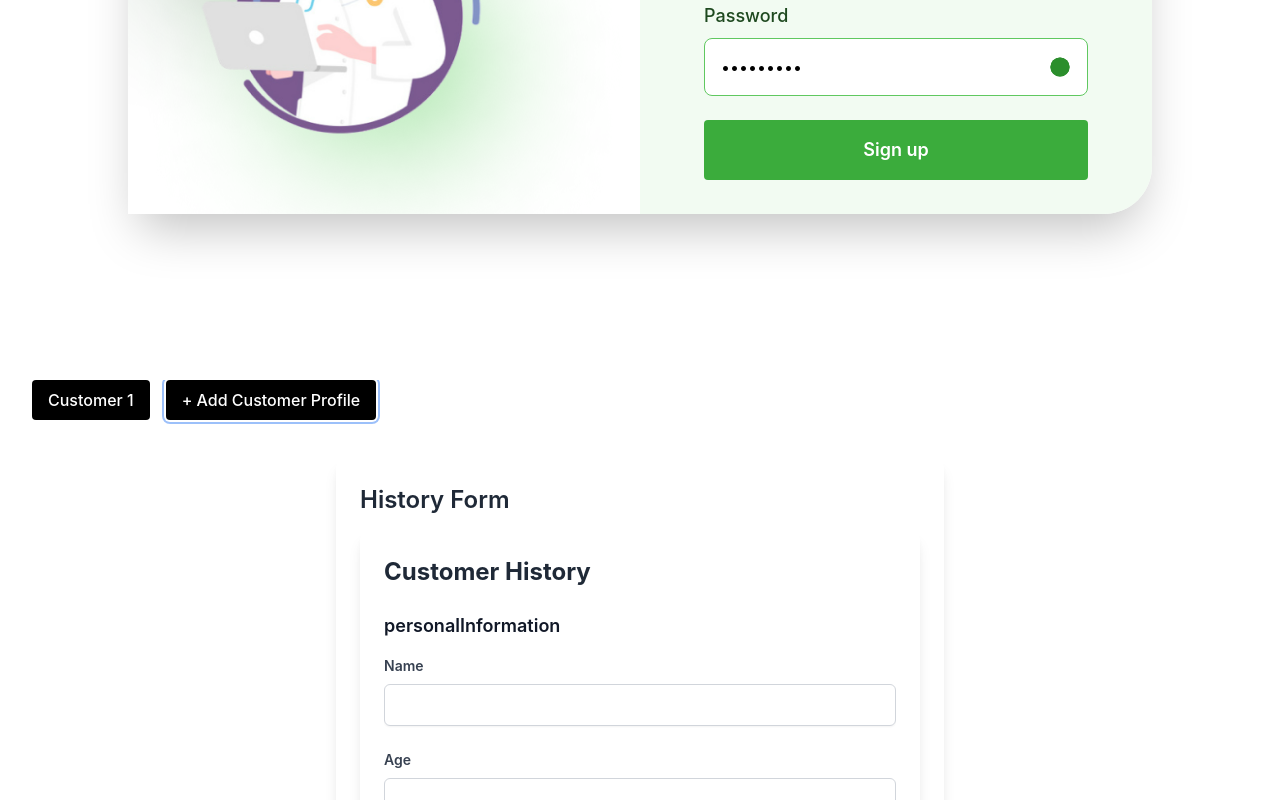
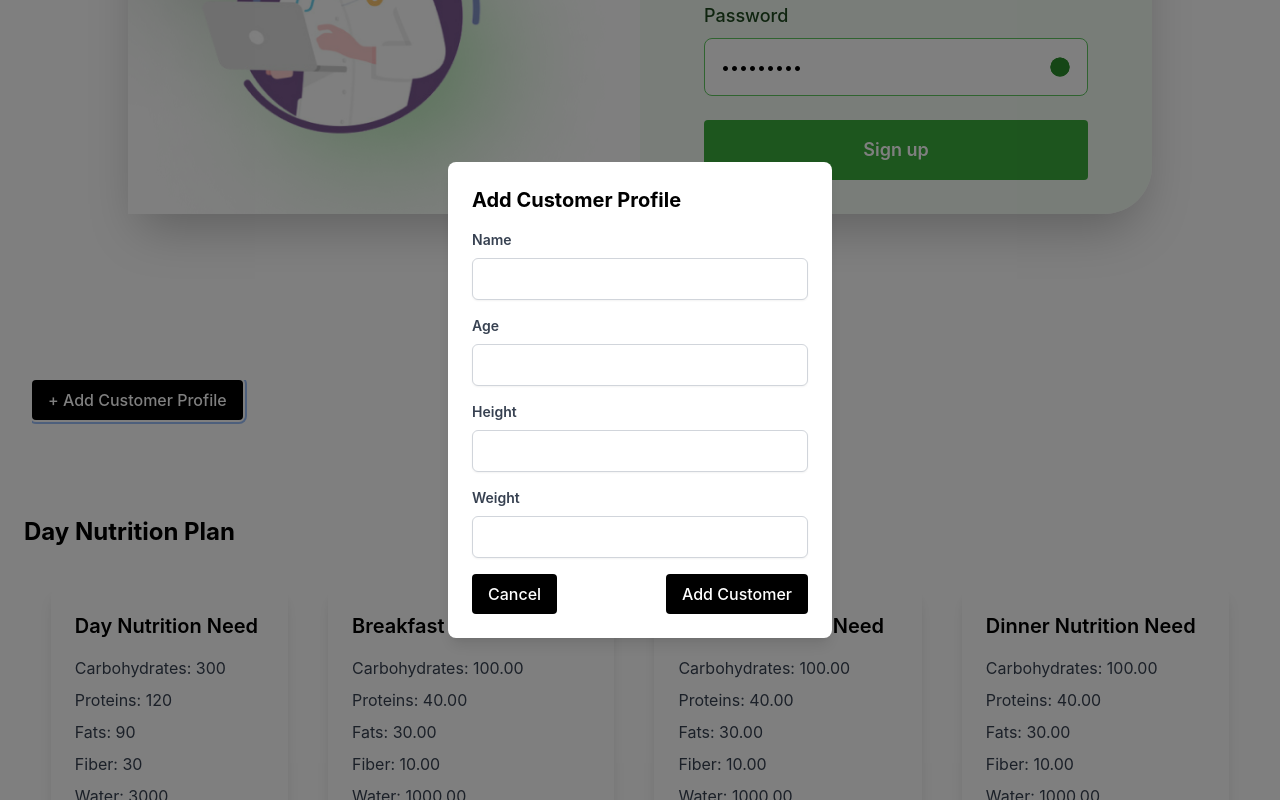
Before and after one commit to Brijesh439/vitalplate, a React (Create React App) app: page /form in a window 1280 px wide. Both pictures are taken after typing "name@example.com", "Sample123", "Sample", "Sample", "Sample" into the empty fields and a click on the button "+ Add Customer Profile". Shown: the part 452-1252 px from the top of the page. Built offline with nearby package versions, Linux system fonts and the light colour scheme.

Commit message:
Edit functionality and search button functionality pending

```diff
--- a/src/App.js
+++ b/src/App.js
@@ -15,11 +15,11 @@ const App = () => {
       <div className="App">
         <Login />
         <FormPage />
+        <DayNutritionPlan/>
         <MealPlanner />
+        <NutritionSearch/>
         {/* <Header/>
           <HeaderL/> */}
-        <DayNutritionPlan/>
-        <NutritionSearch/>
       </div>
     </Router>
   );
--- a/src/components/historyform.js
+++ b/src/components/historyform.js
@@ -25,7 +25,7 @@ const HistoryForm = ({ onSubmit, initialData }) => {
   };
 
   const handleReset = () => {
-    setFormData(initialData || {}); // Reset to initialData if provided, or clear form fields
+    setFormData(initialData || {});
   };
 
   const renderFields = (fields) => {
@@ -72,9 +72,7 @@ const HistoryForm = ({ onSubmit, initialData }) => {
       <form onSubmit={handleSubmit} className="overflow-y-auto h-[65vh]">
         {Object.entries(historyFormConfig).map(([section, fields]) => (
           <div key={section} className="mb-8">
-            <h3 className="text-lg font-semibold text-gray-900 mb-4">
-              {section}
-            </h3>
+            <h3 className="text-lg font-semibold text-gray-900 mb-4">{section}</h3>
             {renderFields(fields)}
           </div>
         ))}
--- a/src/components/nutrientForm.js
+++ b/src/components/nutrientForm.js
@@ -25,7 +25,7 @@ const NutrientForm = ({ onSubmit, initialData }) => {
   };
 
   const handleReset = () => {
-    setFormData(initialData || {}); // Reset to initialData or clear form fields
+    setFormData(initialData || {});
   };
 
   const renderFields = (fields) => {
@@ -55,9 +55,7 @@ const NutrientForm = ({ onSubmit, initialData }) => {
       <form onSubmit={handleSubmit} className="overflow-y-auto h-[65vh]">
         {Object.entries(nutrientFormConfig).map(([section, fields]) => (
           <div key={section} className="mb-8">
-            <h3 className="text-lg font-semibold text-gray-900 mb-4">
-              {section}
-            </h3>
+            <h3 className="text-lg font-semibold text-gray-900 mb-4">{section}</h3>
             {renderFields(fields)}
           </div>
         ))}
--- /dev/null
+++ b/src/components/popform.js
@@ -0,0 +1,72 @@
+import React, { useState } from "react";
+import Button from "../components/button";
+
+const PopupForm = ({ onClose, onAddCustomer }) => {
+  const [formData, setFormData] = useState({
+    name: "",
+    age: "",
+    // gender: "",
+    height: "",
+    weight: "",
+  });
+
+  const handleChange = (e) => {
+    const { name, value } = e.target;
+    setFormData((prevData) => ({
+      ...prevData,
+      [name]: value,
+    }));
+  };
+
+  const handleSubmit = (e) => {
+    e.preventDefault();
+    onAddCustomer(formData);
+    onClose(); // Close the popup after submission
+  };
+
+  return (
+    <div className="fixed inset-0 flex items-center justify-center bg-black bg-opacity-50">
+      <div className="bg-white p-6 rounded-lg shadow-lg max-w-sm w-full">
+        <h2 className="text-xl font-bold mb-4">Add Customer Profile</h2>
+        <form onSubmit={handleSubmit}>
+          {Object.keys(formData).map((key) => (
+            <div key={key} className="mb-4">
+              <label className="block text-sm font-semibold text-gray-700 mb-2">
+                {key.charAt(0).toUpperCase() + key.slice(1)}
+              </label>
+              <input
+                type={
+                  key === "age" || key === "height" || key === "weight"
+                    ? "number"
+                    : "text"
+                }
+                name={key}
+                value={formData[key]}
+                onChange={handleChange}
+                className="mt-1 block w-full rounded-md border-gray-300 shadow-sm focus:border-green-500 focus:ring focus:ring-green-200 focus:ring-opacity-50 p-2"
+                required
+              />
+            </div>
+          ))}
+          <div className="flex justify-between">
+            <Button
+              type="button"
+              onClick={onClose}
+              className="bg-black hover:bg-white text-white hover:text-black p-2 rounded"
+            >
+              Cancel
+            </Button>
+            <Button
+              type="submit"
+              className="bg-black hover:bg-white text-white hover:text-black p-2 rounded"
+            >
+              Add Customer
+            </Button>
+          </div>
+        </form>
+      </div>
+    </div>
+  );
+};
+
+export default PopupForm;
--- a/src/config/content.js
+++ b/src/config/content.js
@@ -94,14 +94,14 @@ export const historyFormConfig = {
   personalInformation: [
     { label: "Name", type: "text", name: "name" },
     { label: "Age", type: "number", name: "age" },
+    { label: "Height", type: "number", name: "height" },
+    { label: "Weight", type: "number", name: "weight" },
     {
       label: "Gender",
       type: "select",
       name: "gender",
       options: ["Male", "Female", "Other"],
     },
-    { label: "Height", type: "number", name: "height" },
-    { label: "Weight", type: "number", name: "weight" },
     { label: "Occupation", type: "text", name: "occupation" },
     {
       label: "Involved in any Exercise or Sport",
--- a/src/pages/formpage.js
+++ b/src/pages/formpage.js
@@ -1,7 +1,8 @@
-import React, { useState } from 'react';
-import HistoryForm from '../components/historyform';
-import NutrientForm from '../components/nutrientForm';
-import Button from '../components/button';
+import React, { useState } from "react";
+import HistoryForm from "../components/historyform";
+import NutrientForm from "../components/nutrientForm";
+import Button from "../components/button";
+import PopupForm from "../components/popform";
 
 const CustomerTabs = ({ customers, onSelectCustomer, onAddCustomer }) => (
   <div className="flex gap-4 overflow-x-auto pb-4 mb-6">
@@ -25,35 +26,67 @@ const CustomerTabs = ({ customers, onSelectCustomer, onAddCustomer }) => (
 
 const FormPage = () => {
   const [selectedCustomer, setSelectedCustomer] = useState(null);
-  const [customers, setCustomers] = useState([]); // Start with an empty array for user-added customers.
+  const [customers, setCustomers] = useState([]);
+  const [isPopupOpen, setIsPopupOpen] = useState(false);
+  const [isHistorySaved, setIsHistorySaved] = useState(false);
+  const [isHistoryEditable, setIsHistoryEditable] = useState(true);
+  const [isNutritionEditable, setIsNutritionEditable] = useState(true);
 
-  const handleAddCustomer = () => {
-    const newCustomer = {
+  const handleAddCustomer = (newCustomer) => {
+    const customerWithId = {
       id: customers.length + 1,
-      name: `Customer ${customers.length + 1}`,
-      historyData: null,
-      nutritionData: null
+      ...newCustomer,
+      historyData: {
+        name: newCustomer.name,
+        age: newCustomer.age,
+        gender: newCustomer.gender,
+        height: newCustomer.height,
+        weight: newCustomer.weight,
+      },
+      nutritionData: null,
     };
-    setCustomers([...customers, newCustomer]);
-    setSelectedCustomer(newCustomer);
+
+    setCustomers([...customers, customerWithId]);
+    setSelectedCustomer(customerWithId);
+    setIsHistorySaved(false);
+    setIsHistoryEditable(true);
+    setIsNutritionEditable(true);
   };
 
   const handleSelectCustomer = (customer) => {
     setSelectedCustomer(customer);
+    setIsHistorySaved(customer.historyData !== null);
+    setIsHistoryEditable(customer.historyData === null);
+    setIsNutritionEditable(customer.nutritionData === null);
   };
 
   const handleHistoryFormSubmit = (data) => {
-    setCustomers(customers.map(c =>
-      c.id === selectedCustomer.id ? { ...c, historyData: data } : c
-    ));
+    setCustomers(
+      customers.map((c) =>
+        c.id === selectedCustomer.id ? { ...c, historyData: data } : c
+      )
+    );
     setSelectedCustomer({ ...selectedCustomer, historyData: data });
+    setIsHistorySaved(true);
+    setIsHistoryEditable(false);
   };
 
   const handleNutritionFormSubmit = (data) => {
-    setCustomers(customers.map(c =>
-      c.id === selectedCustomer.id ? { ...c, nutritionData: data } : c
-    ));
+    setCustomers(
+      customers.map((c) =>
+        c.id === selectedCustomer.id ? { ...c, nutritionData: data } : c
+      )
+    );
     setSelectedCustomer({ ...selectedCustomer, nutritionData: data });
+    setIsNutritionEditable(false);
+  };
+
+  const toggleHistoryEdit = () => {
+    setIsHistoryEditable((prev) => !prev);
+  };
+
+  const toggleNutritionEdit = () => {
+    setIsNutritionEditable((prev) => !prev);
   };
 
   return (
@@ -61,23 +94,37 @@ const FormPage = () => {
       <CustomerTabs
         customers={customers}
         onSelectCustomer={handleSelectCustomer}
-        onAddCustomer={handleAddCustomer}
+        onAddCustomer={() => setIsPopupOpen(true)}
       />
+      {isPopupOpen && (
+        <PopupForm
+          onClose={() => setIsPopupOpen(false)}
+          onAddCustomer={handleAddCustomer}
+        />
+      )}
       {selectedCustomer && (
         <div className="flex flex-col lg:flex-row gap-8 justify-center items-start">
-          <div className="bg-white p-6 shadow-lg rounded-lg w-full lg:w-1/2">
-            <h2 className="text-2xl font-semibold mb-4 text-gray-800">History Form</h2>
+          <div className="bg-white p-6 rounded-lg w-full lg:w-1/2">
+            <h2 className="text-2xl font-semibold mb-4 text-gray-800">
+              History Form
+            </h2>
             <HistoryForm
               onSubmit={handleHistoryFormSubmit}
               initialData={selectedCustomer.historyData}
+              isEditable={isHistoryEditable}
+              onToggleEdit={toggleHistoryEdit}
             />
           </div>
-          {selectedCustomer.historyData && (
-            <div className="bg-white p-6 shadow-lg rounded-lg w-full lg:w-1/2">
-              <h2 className="text-2xl font-semibold mb-4 text-gray-800">Nutrition Form</h2>
+          {isHistorySaved && (
+            <div className="bg-white p-6 rounded-lg w-full lg:w-1/2">
+              <h2 className="text-2xl font-semibold mb-4 text-gray-800">
+                Nutrition Form
+              </h2>
               <NutrientForm
                 onSubmit={handleNutritionFormSubmit}
                 initialData={selectedCustomer.nutritionData}
+                isEditable={isNutritionEditable}
+                onToggleEdit={toggleNutritionEdit}
               />
             </div>
           )}
```
